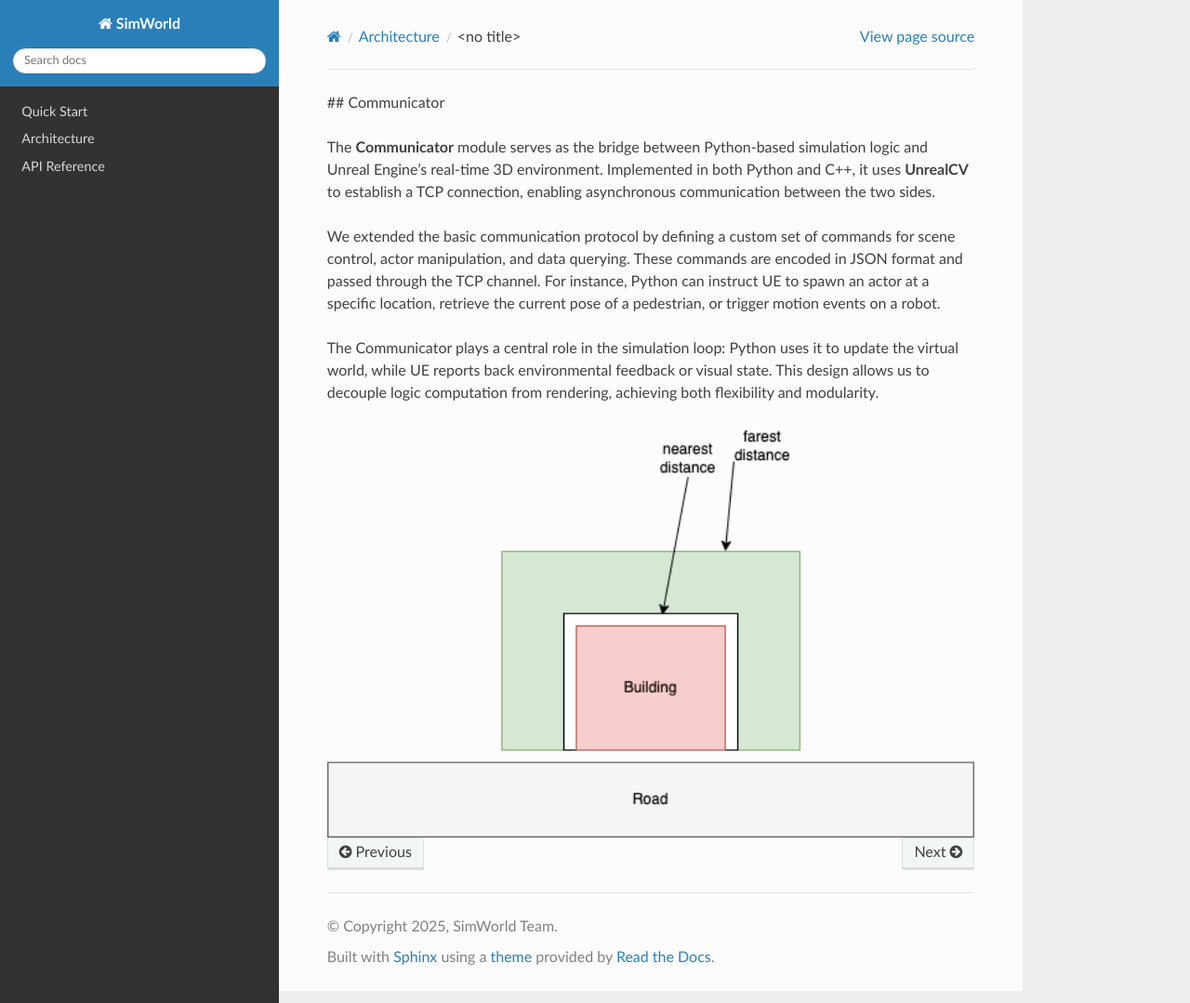
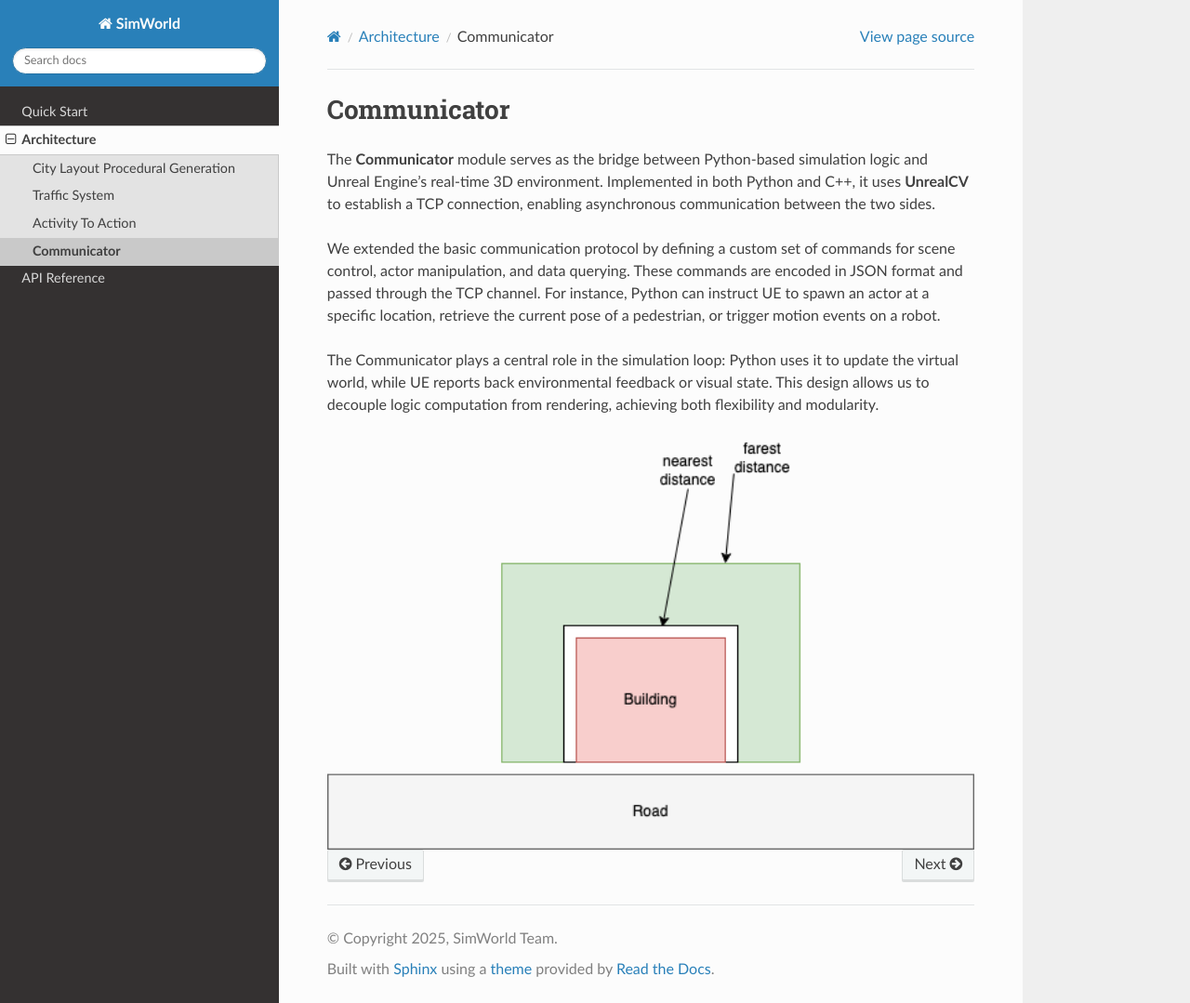
Before and after one commit to KoeYe/SimWorld-doc, a Sphinx documentation site: the page built from docs/source/architecture/communicator.rst, in a window 1280 px wide and 1079 px high. Shown: the whole window at 93% size. Built offline with Sphinx 7.4.7 and the Read the Docs theme 3.1.0, drawn with Linux system fonts in a browser that asks for light colours.

Commit message:
feat: add communicator

```diff
--- a/docs/source/architecture/communicator.rst
+++ b/docs/source/architecture/communicator.rst
@@ -1,6 +1,7 @@
-## Communicator
+Communicator
+===========
 
-The **Communicator** module serves as the bridge between Python-based simulation logic and Unreal Engine’s real-time 3D environment. Implemented in both Python and C++, it uses **UnrealCV** to establish a TCP connection, enabling asynchronous communication between the two sides.
+The **Communicator** module serves as the bridge between Python-based simulation logic and Unreal Engine's real-time 3D environment. Implemented in both Python and C++, it uses **UnrealCV** to establish a TCP connection, enabling asynchronous communication between the two sides.
 
 We extended the basic communication protocol by defining a custom set of commands for scene control, actor manipulation, and data querying. These commands are encoded in JSON format and passed through the TCP channel. For instance, Python can instruct UE to spawn an actor at a specific location, retrieve the current pose of a pedestrian, or trigger motion events on a robot.
 
--- a/docs/source/architecture/procedural_generation.rst
+++ b/docs/source/architecture/procedural_generation.rst
@@ -1,7 +1,7 @@
 City Layout Procedural Generation
 ==================================
 
-The City Layout Procedural Generation (CLPG) module is a key component of the SimWorld simulator, responsible for generating realistic city layouts from simple input specifications. This module provides a flexible and extensible framework for creating diverse urban environments that can be used for various embodied AI tasks.
+The **City Layout Procedural Generation (CLPG)** module is a key component of the SimWorld simulator, responsible for generating realistic city layouts from simple input specifications. This module provides a flexible and extensible framework for creating diverse urban environments that can be used for various embodied AI tasks.
 
 Data Structure
 --------------
--- a/docs/source/architecture/traffic_system.rst
+++ b/docs/source/architecture/traffic_system.rst
@@ -9,10 +9,10 @@
     :width: 800px
     :align: center
 
-The traffic system is a core component of our simulator,responsible for simulating dynamic road
-usage by both vehicles and pedestrians.It enables the representation of realistic traffic flow,
+The **Traffic System** is a core component of our simulator, responsible for simulating dynamic road
+usage by both vehicles and pedestrians. It enables the representation of realistic traffic flow,
 including vehicle generation, path planning, intersection control, and pedestrian behavior. By
-managing road interactions and traffic signals,this system supports complex urban scenarios such as
+managing road interactions and traffic signals, this system supports complex urban scenarios such as
 congestion, pedestrian crossings, and traffic light coordination, providing a critical foundation for
 evaluating urban infrastructure and mobility policies.
 
```
